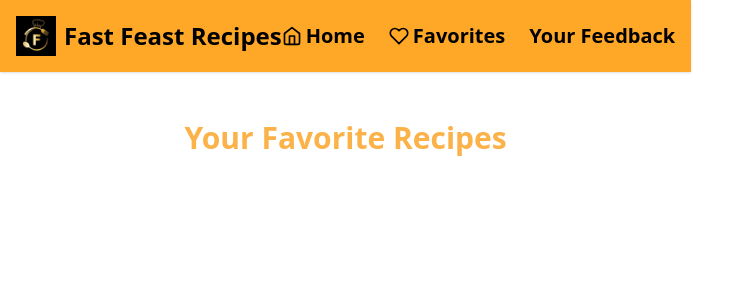
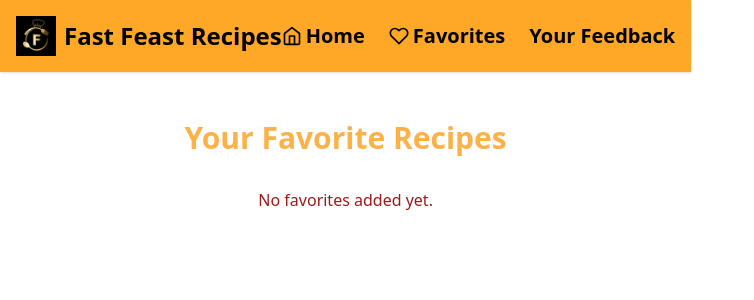
Before and after one commit to BWangui/Recipe-react-tailwindcss, a React (Vite) app in the folder fast-feast-recipes/: page /favorites in a window 1280 px wide. Shown: the top 300 px of the page, without its empty margins (0-754 px from the left). Built offline with nearby package versions, Linux system fonts and the light colour scheme.

Commit message:
styled the buttons

```diff
--- a/fast-feast-recipes/src/FavoritesContext.jsx
+++ b/fast-feast-recipes/src/FavoritesContext.jsx
@@ -6,19 +6,20 @@ const FavoritesContext = createContext();
 export function FavoritesProvider({ children }) {
   const [favorites, setFavorites] = useState([]);
 
+  // Add a recipe to the favorites list
   const addFavorite = (recipe) => {
     if (!favorites.find((fav) => fav.idMeal === recipe.idMeal)) {
-      setFavorites([...favorites, recipe]);
+      setFavorites((prevFavorites) => [...prevFavorites, recipe]);
     }
   };
 
+  // Remove a recipe from the favorites list
   const removeFavorite = (idMeal) => {
-    setFavorites(favorites.filter((recipe) => recipe.idMeal !== idMeal));
+    setFavorites((prevFavorites) => prevFavorites.filter((recipe) => recipe.idMeal !== idMeal));
   };
 
-  const isFavorite = (idMeal) => {
-    return favorites.some((recipe) => recipe.idMeal === idMeal);
-  };
+  // Check if a recipe is already in favorites
+  const isFavorite = (idMeal) => favorites.some((recipe) => recipe.idMeal === idMeal);
 
   return (
     <FavoritesContext.Provider value={{ favorites, addFavorite, removeFavorite, isFavorite }}>
--- a/fast-feast-recipes/src/RecipeModal.jsx
+++ b/fast-feast-recipes/src/RecipeModal.jsx
@@ -3,7 +3,7 @@ import React from 'react';
 import { useFavorites } from './FavoritesContext'; // Ensure context is imported
 
 function RecipeModal({ recipe, onClose }) {
-  const { addFavorite, removeFavorite, isFavorite } = useFavorites(); // Access context functions and state
+  const {favorites, addFavorite, removeFavorite, isFavorite } = useFavorites(); // Access context functions and state
 
   if (!recipe) return null;
 
@@ -18,7 +18,7 @@ function RecipeModal({ recipe, onClose }) {
   return (
     <div className="fixed inset-0 flex items-center justify-center z-50 bg-black bg-opacity-50">
       <div className="bg-white rounded-lg shadow-lg max-w-3xl w-full relative p-6 overflow-y-auto max-h-screen">
-        <button onClick={onClose} className="absolute top-4 right-4 text-gray-600 hover:text-gray-800 text-2xl">
+        <button onClick={onClose} className="absolute top-4 right-4 text-red-600 hover:text-red-800 text-2xl">
           &times;
         </button>
         <h2 className="text-3xl font-bold mb-4">{recipe.strMeal}</h2>
--- a/fast-feast-recipes/src/pages/Favorites.jsx
+++ b/fast-feast-recipes/src/pages/Favorites.jsx
@@ -23,7 +23,7 @@ function Favorites() {
     <div className="p-4">
       <h1 className="text-3xl font-bold text-center mb-8 text-accent">Your Favorite Recipes</h1>
       {favorites.length === 0 ? (
-        <div className="text-center text-text">No favorites added yet.</div>
+        <div className="text-center text-red-800">No favorites added yet.</div>
       ) : (
         <div className="grid grid-cols-1 sm:grid-cols-2 lg:grid-cols-3 gap-6">
           {favorites.map((meal) => (
```
